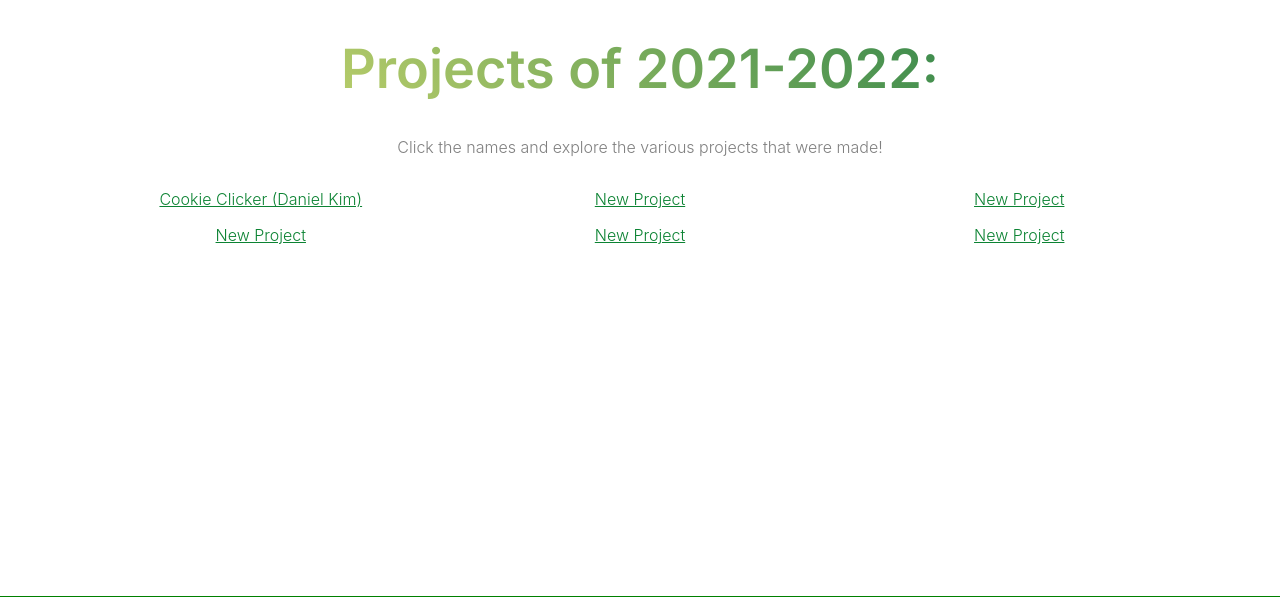
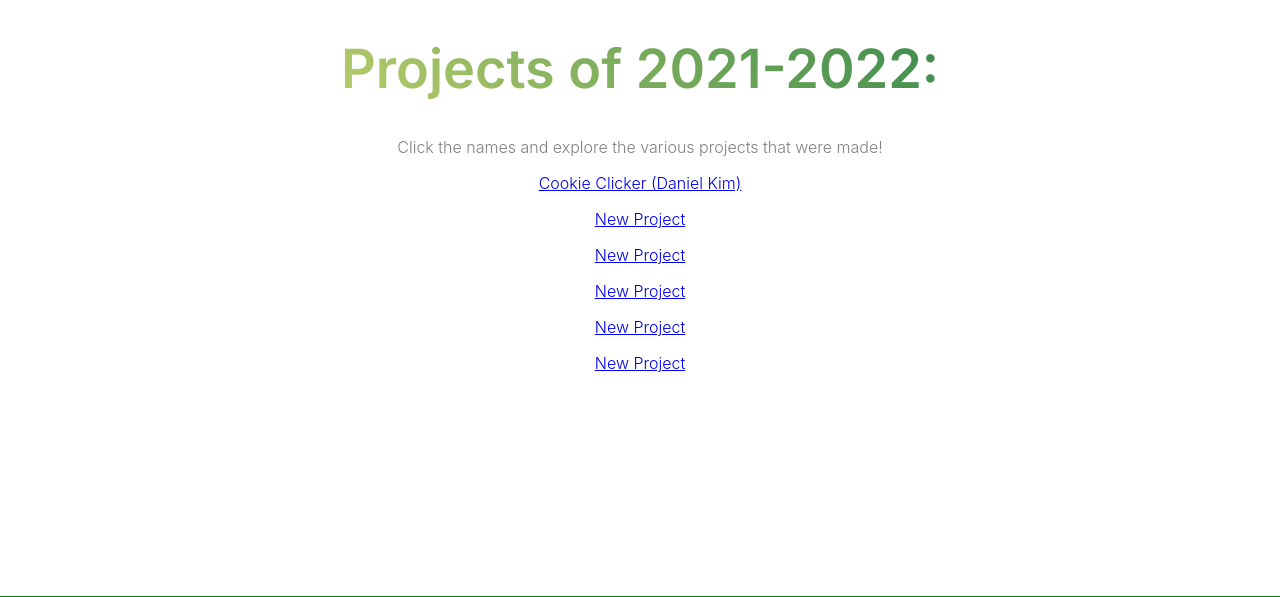
Before and after one commit to GBNCodingClub/website, a PHP site: page /2021-2022.html in a window 1280 px wide. Shown: the part 100-697 px from the top of the page. Run offline with PHP 8.4, Linux system fonts and the light colour scheme.

Commit message:
Update style.css

```diff
--- a/style.css
+++ b/style.css
@@ -56,70 +56,24 @@ footer{
   color: grey;
 }
 
-.projectsLeft {
-  float: left;
-  width: 33.33%;
-}
-
-.projectsLeft p {
-  transform: translateX(10%);
-  font-family: -apple-system, BlinkMacSystemFont, 'Segoe UI', Roboto, Oxygen, Ubuntu, Cantarell, 'Open Sans', 'Helvetica Neue', sans-serif;
-  font-weight: 300;
-  color: grey;
-}
-
-.projectsLeft a {
-  color: #0c8333;
-}
-
-.projectsCenter {
-  display: inline-block;
-  width: 33.33%;
-}
-
-.projectsCenter p {
-  font-family: -apple-system, BlinkMacSystemFont, 'Segoe UI', Roboto, Oxygen, Ubuntu, Cantarell, 'Open Sans', 'Helvetica Neue', sans-serif;
-  font-weight: 300;
-  color: grey;
-}
-
-.projectsCenter a {
-  color: #0c8333;
-}
-
-.projectsRight {
-  float: right;
-  width: 33.33%;
-}
-
-.projectsRight p {
-  transform: translateX(-10%);
-  font-family: -apple-system, BlinkMacSystemFont, 'Segoe UI', Roboto, Oxygen, Ubuntu, Cantarell, 'Open Sans', 'Helvetica Neue', sans-serif;
-  font-weight: 300;
-  color: grey;
-}
-
-.projectsRight a {
-  color: #0c8333;
-}
-
  .dropbtn {
+  background-color: #0c8333;
+  color: #f1f270;
   width: 100px;
   height: 45px;
-    background-color: #0c8333;
-    color: #f1f270;
   border-radius: 15px;
   font-size: 20px;
   border: none;
   font-family: inter;
+  text-align: center;
 }
-
 
 .dropbtnProj {width: 100%}
 
 .dropdown {
   position: relative;
   display: inline-block;
+  text-align: center;
 }
 
 .dropdownProj {display: inline}
@@ -143,6 +97,30 @@ transform: translateX(-50%);}
   display: block;
 }
 
+.member-buttons {
+ text-align:center;
+ padding-top: 30px;
+}
+
+.memberbtn {
+  transition-duration: 0.4s;
+  background-color: #0c8333;
+  color: #f1f270;
+  width: 150px;
+  height: 45px;
+  border-radius: 15px;
+  font-size: 20px;
+  border: none;
+  font-family: inter;
+  text-align: center;
+
+}
+
+.memberbtn:hover {
+  background-color: #f1f270;
+  color: white;
+}
+
 .dropdown-content a:hover {background-color: #ddd;}
 
 .dropdown:hover .dropdown-content {display: block;}
```
Lines whose indentation alone changed are shown as unchanged.
